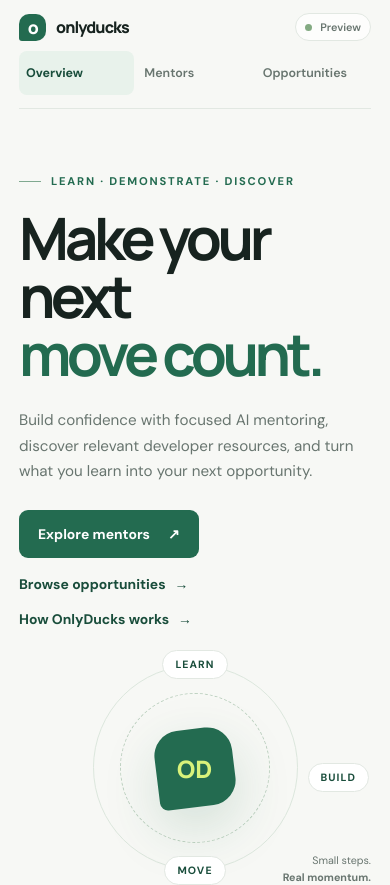
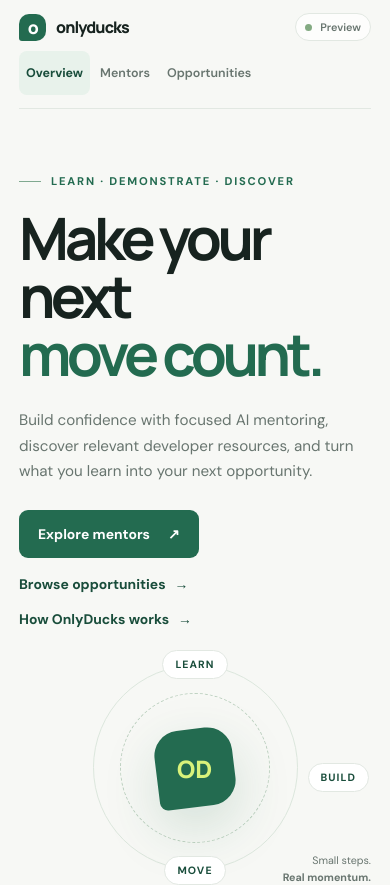
Before and after one commit to CWM-du/OnlyDucks, a Next.js app: page / in a window 390 px wide. Shown: the top 885 px of the page. Built offline with nearby package versions, Linux system fonts and the light colour scheme.

Commit message:
style(DEV03): prevent onboarding nav overflow on narrow screens

```diff
--- a/src/app/globals.css
+++ b/src/app/globals.css
@@ -214,3 +214,9 @@ h1, h2, h3, p { overflow-wrap: break-word; }
 }
 
 .card-link-disabled { color: #929d95; cursor: default; }
+
+@media (max-width: 620px) {
+  .main-nav { justify-content: flex-start; overflow-x: auto; overscroll-behavior-x: contain; scrollbar-width: none; }
+  .main-nav::-webkit-scrollbar { display: none; }
+  .main-nav .nav-link { flex: 0 0 auto; white-space: nowrap; }
+}
```
